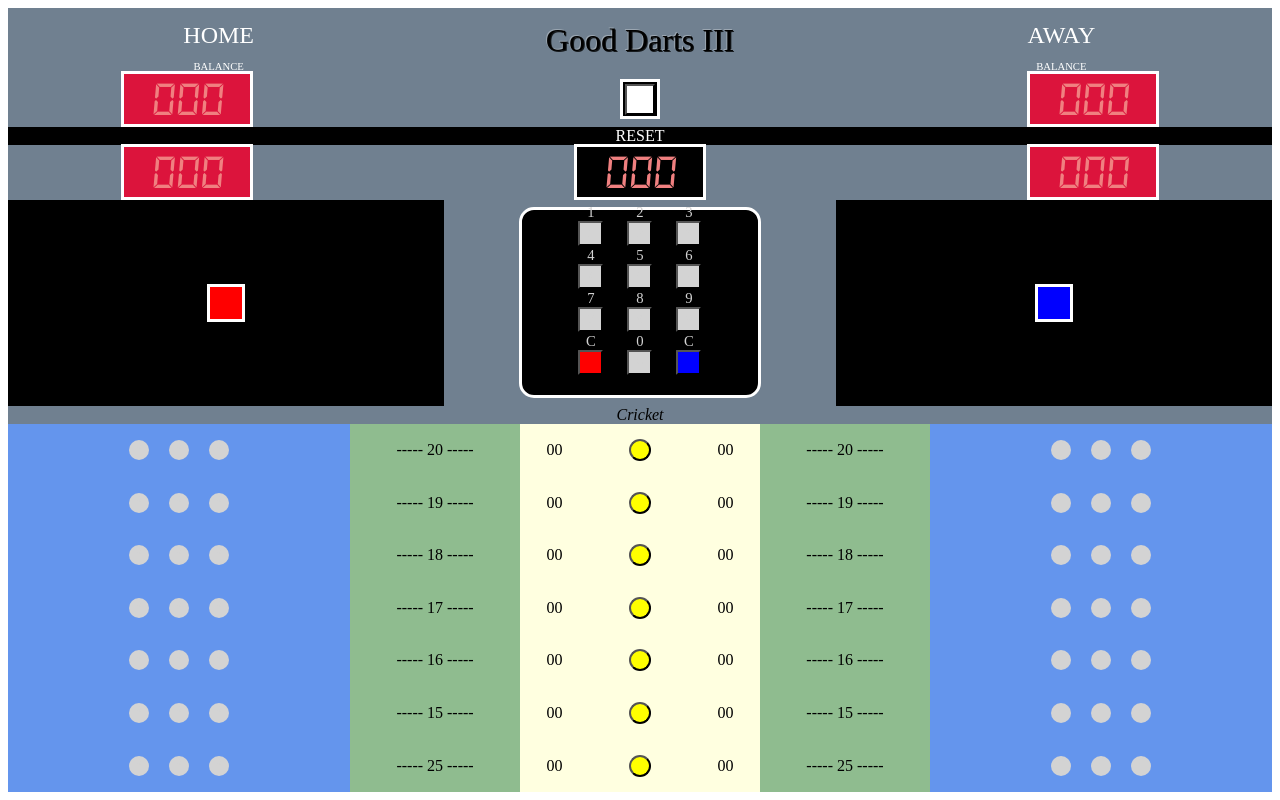
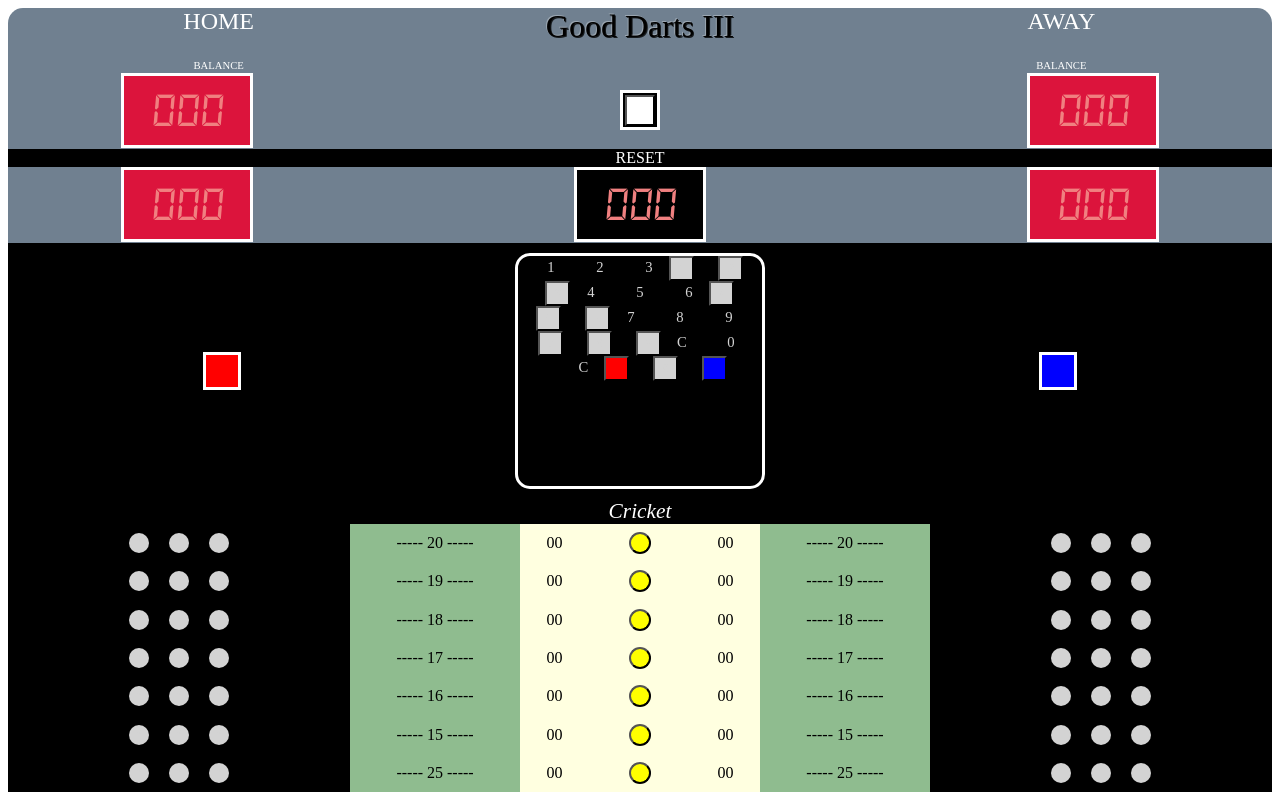
Before and after one commit to MikePJSmith/MikePJSmith.github.io, a plain HTML site: page index.html in a window 1280 px wide. Drawn offline with nearby package versions, Linux system fonts and the light colour scheme.

Commit message:
Initial Commit

```diff
--- a/StyleSheet.css
+++ b/StyleSheet.css
@@ -10,16 +10,18 @@ body {
     justify-content: center;
     align-items: center;
     width: 100%;
-    height: 50%;
+    height: 20%;
     background-color: slategrey;
     text-align: center;
+    border-top-left-radius:15px;
+    border-top-right-radius: 15px;
 }
 .containtop {
     display: flex;
     justify-content: center;
     align-items: center;
     width: 100%;
-    height: 25px;
+    height: 5%;
     background-color: slategrey;
     text-align: center;
 }
@@ -28,24 +30,16 @@ body {
     justify-content: center;
     align-items: center;
     width: 100%;
-    height: 50%;
+    height: 30%;
     background-color: slategrey;
     text-align: center;
 }
-.contain {
-    display: flex;
-    justify-content: center;
-    align-items: center;
-    width: 100%;
-    height: 100%;
-    background-color: slategrey;
-    text-align: center;
-}
+
 .containcalc {
     display: flex;
     justify-content: center;
     align-items: center;
-    height: 300px;
+    height: 100%;
     background-color: slategrey;
     text-align: center;
 }
@@ -54,18 +48,34 @@ body {
     justify-content: center;
     align-items: center;
     width: 100%;
-    height: 25px;
-    background-color: slategrey;
+    height: 5%;
+    background-color: black;
     text-align: center;
+}
+.containcricket a {
+    text-align: center;
+    color: white;
+    font-size: 16pt;
 }
 .containbut {
     display: flex;
     justify-content: center;
     align-items: center;
     width: 100%;
-    height: 50%;
+    height: 15%;
     background-color: slategrey;
     text-align: center;
+}
+.containbut2 {
+    display: flex;
+    justify-content: center;
+    align-items: center;
+    width: 100%;
+    height: 15%;
+    background-color: slategrey;
+    text-align: center;
+    border-bottom-left-radius: 15px;
+    border-bottom-right-radius:15px;
 }
 #dartMaster {
     display: flex;
@@ -87,21 +97,21 @@ body {
 }
 
 #home {
-    height: 25px;
+    height: 100%;
     color: white;
     font-size: 18pt;
     text-align: center;
 }
 
 #away {
-    height: 25px;
+    height: 100%;
     color: white;
     font-size: 18pt;
     text-align: center;
 }
 
 #goodDarts {
-    height: 25px;
+    height: 100%;
     color: black;
     font-size: 24pt;
     text-align: center;
@@ -328,6 +338,10 @@ color:white;
     width: 38px;
     background-color: red;
     border: 3px solid white;
+    margin-top: 1px;
+    margin-bottom: 1px;
+    margin-left: 1px;
+    margin-right: 1px;
 }
 
 /*Score Button BLUE*/
@@ -353,6 +367,10 @@ color:white;
     width: 38px;
     background-color: blue;
     border: 3px solid white;
+    margin-top: 1px;
+    margin-bottom: 1px;
+    margin-left: 1px;
+    margin-right: 1px;
 }
 
 /*Calculator New*/
@@ -360,9 +378,10 @@ color:white;
     display: flex;
     justify-content: center;
     align-items: center;
-    width: 90%;
+    width: 95%;
     height: 100%;
     text-align: center;
+    background-color: black;
 }
 
 #calculator {
@@ -382,8 +401,8 @@ color:white;
 }
 #numbers2 {
     display: inline-block;
-    width: 150px;
-    height: 200px;
+    width: 100%;
+    height: 100%;
     text-align: center;
 }
 
@@ -612,7 +631,7 @@ color:white;
     align-items: center;
     width: 100%;
     height: 100%;
-    background-color: cornflowerblue;
+    background-color: black;
     text-align: center;
 }
 .numbers {
--- a/index.html
+++ b/index.html
@@ -300,7 +300,7 @@
                     <a id="nr18">0</a>
                 </div>
             </div>
-            <div class="containbut" id="row7">
+            <div class="containbut2" id="row7">
                 <div class="lights" id="leftlights7">
                     <a id="nl21">0</a>
                     <a id="nl20">0</a>
```
